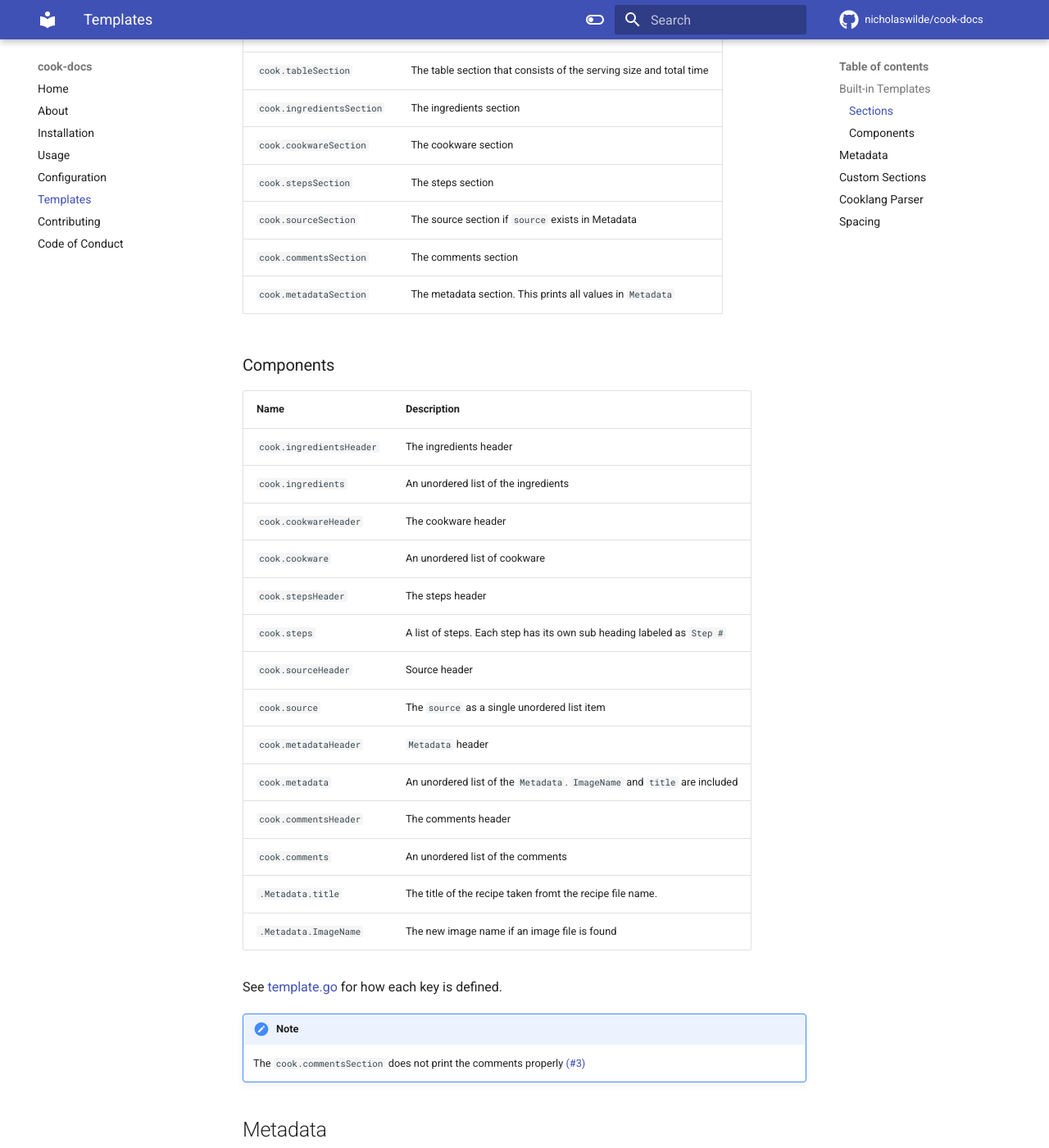
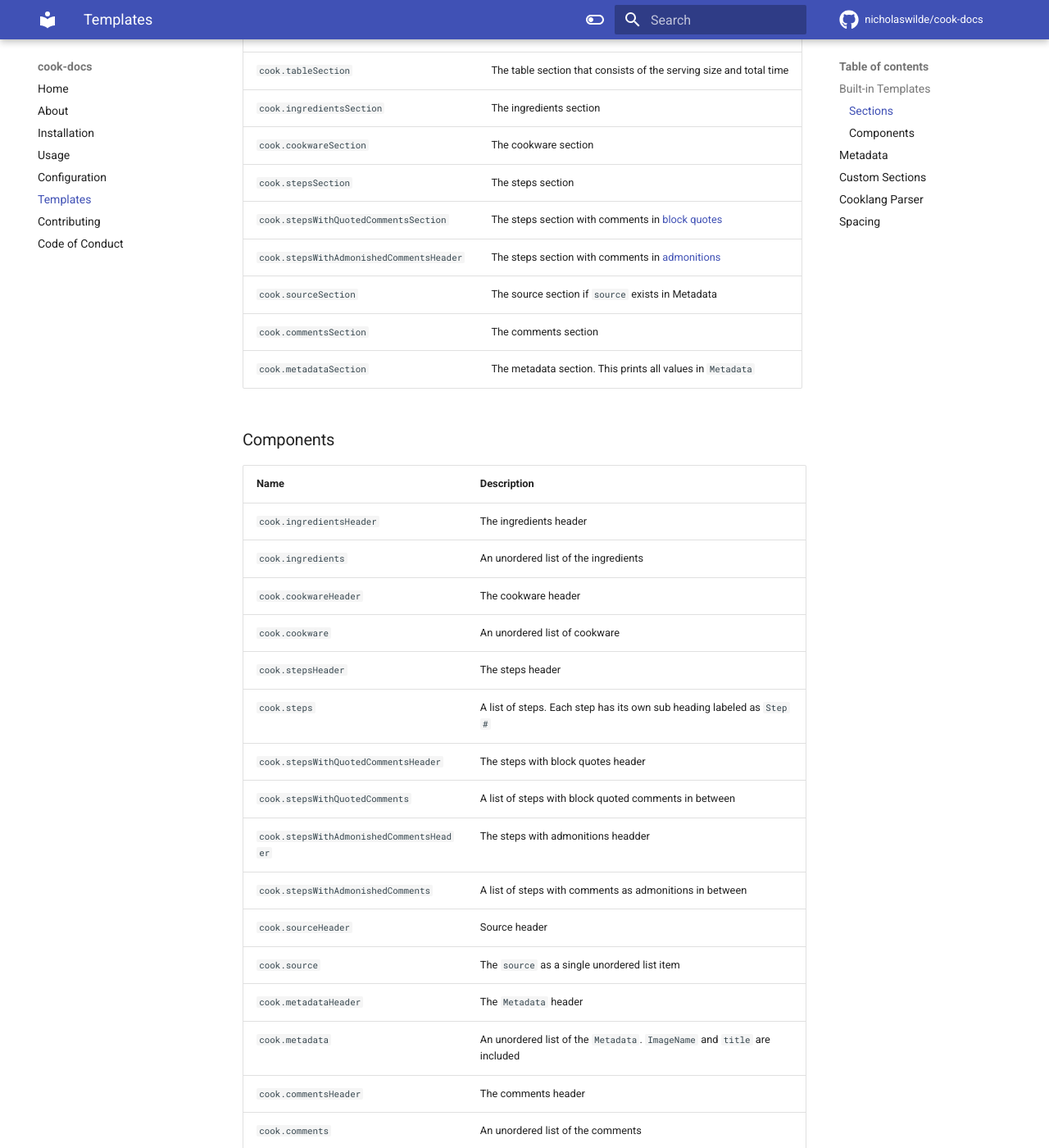
Before and after one commit to nicholaswilde/cook-docs, an MkDocs documentation site: the page built from docs/templates.md, in a window 1280 px wide and 1400 px high, scrolled down 942 px. Shown: the whole window at 82% size. Built offline with MkDocs 1.6.1 and Material for MkDocs 9.7.7, drawn with Linux system fonts in a browser that asks for light colours; comment, search, counter and statistics services are not loaded.

Commit message:
Add steps with block quotes and admonitions

```diff
--- a/docs/templates.md
+++ b/docs/templates.md
@@ -33,36 +33,42 @@ can be used in the templates you supply.
 
 ### Sections
 
-| Name                      | Description                                                        |
-|---------------------------|--------------------------------------------------------------------|
-| `cook.headerSection`      | The main heading of the generated markdown file                    |
-| `cook.imageSection`       | The image section                                                  |
-| `cook.tableSection`       | The table section that consists of the serving size and total time |
-| `cook.ingredientsSection` | The ingredients section                                            |
-| `cook.cookwareSection`    | The cookware section                                               |
-| `cook.stepsSection`       | The steps section                                                  |
-| `cook.sourceSection`      | The source section if `source` exists in Metadata                  |
-| `cook.commentsSection`    | The comments section                                               |
-| `cook.metadataSection`    | The metadata section. This prints all values in `Metadata`         |
+| Name                                     | Description                                                        |
+|------------------------------------------|--------------------------------------------------------------------|
+| `cook.headerSection`                     | The main heading of the generated markdown file                    |
+| `cook.imageSection`                      | The image section                                                  |
+| `cook.tableSection`                      | The table section that consists of the serving size and total time |
+| `cook.ingredientsSection`                | The ingredients section                                            |
+| `cook.cookwareSection`                   | The cookware section                                               |
+| `cook.stepsSection`                      | The steps section                                                  |
+| `cook.stepsWithQuotedCommentsSection`    | The steps section with comments in [block quotes][8]               |
+| `cook.stepsWithAdmonishedCommentsHeader` | The steps section with comments in [admonitions][9]                |
+| `cook.sourceSection`                     | The source section if `source` exists in Metadata                  |
+| `cook.commentsSection`                   | The comments section                                               |
+| `cook.metadataSection`                   | The metadata section. This prints all values in `Metadata`         |
 
 ### Components
 
-| Name                     | Description                                                               |
-|--------------------------|---------------------------------------------------------------------------|
-| `cook.ingredientsHeader` | The ingredients header                                                    |
-| `cook.ingredients`       | An unordered list of the ingredients                                      |
-| `cook.cookwareHeader`    | The cookware header                                                       |
-| `cook.cookware`          | An unordered list of cookware                                             |
-| `cook.stepsHeader`       | The steps header                                                          |
-| `cook.steps`						 | A list of steps. Each step has its own sub heading labeled as `Step #`    |
-| `cook.sourceHeader`      | Source header                                                             |
-| `cook.source`            | The `source` as a single unordered list item                              |
-| `cook.metadataHeader`    | `Metadata` header                                                         |
-| `cook.metadata`          | An unordered list of the `Metadata`. `ImageName` and `title` are included |
-| `cook.commentsHeader`    | The comments header                                                       |
-| `cook.comments`          | An unordered list of the comments                                         |
-| `.Metadata.title`        | The title of the recipe taken fromt the recipe file name.                 |
-| `.Metadata.ImageName`    | The new image name if an image file is found                              |
+| Name                                     | Description                                                               |
+|------------------------------------------|---------------------------------------------------------------------------|
+| `cook.ingredientsHeader`                 | The ingredients header                                                    |
+| `cook.ingredients`                       | An unordered list of the ingredients                                      |
+| `cook.cookwareHeader`                    | The cookware header                                                       |
+| `cook.cookware`                          | An unordered list of cookware                                             |
+| `cook.stepsHeader`                       | The steps header                                                          |
+| `cook.steps`                             | A list of steps. Each step has its own sub heading labeled as `Step #`    |
+| `cook.stepsWithQuotedCommentsHeader`     | The steps with block quotes header                                        |
+| `cook.stepsWithQuotedComments`           | A list of steps with block quoted comments in between                     |
+| `cook.stepsWithAdmonishedCommentsHeader` | The steps with admonitions headder                                        |
+| `cook.stepsWithAdmonishedComments`       | A list of steps with comments as admonitions in between                   |
+| `cook.sourceHeader`                      | Source header                                                             |
+| `cook.source`                            | The `source` as a single unordered list item                              |
+| `cook.metadataHeader`                    | The `Metadata` header                                                     |
+| `cook.metadata`                          | An unordered list of the `Metadata`. `ImageName` and `title` are included |
+| `cook.commentsHeader`                    | The comments header                                                       |
+| `cook.comments`                          | An unordered list of the comments                                         |
+| `.Metadata.title`                        | The title of the recipe taken fromt the recipe file name.                 |
+| `.Metadata.ImageName`                    | The new image name if an image file is found                              |
 
 See [template.go][6] for how each key is defined.
 
```
Also changed, not shown: other parts of docs/templates.md (+2 -0 lines).
